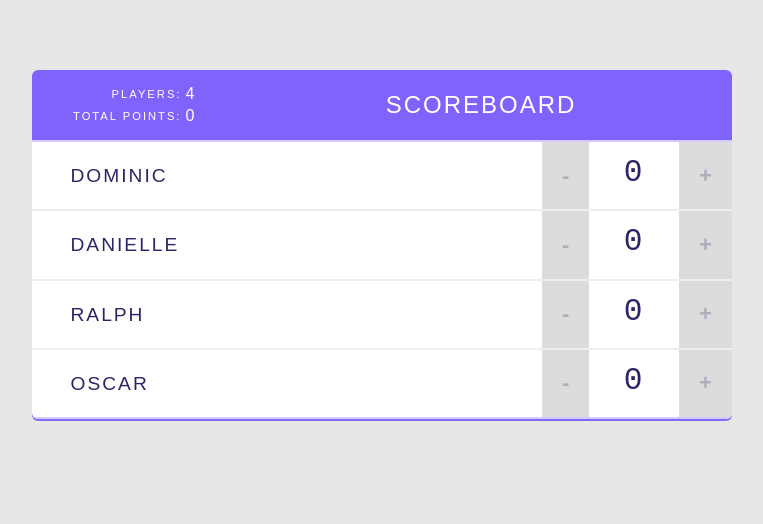
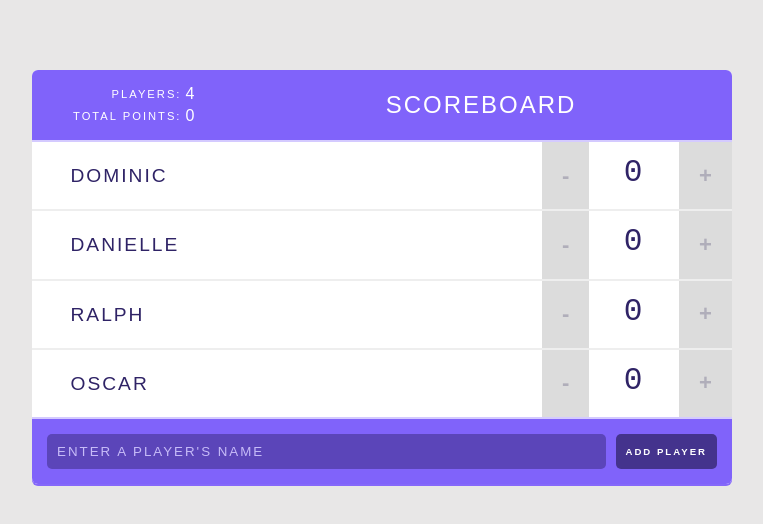
Before and after one commit to domfarnham/scoreboard2, a React (Create React App) app: page / in a window 1280 px wide. Shown: the top 524 px of the page, without its empty margins (258-1021 px from the left). Built offline with nearby package versions, Linux system fonts and the light colour scheme.

Commit message:
Created AddPlayerForm class component

```diff
--- /dev/null
+++ b/src/components/AddPlayerForm.js
@@ -0,0 +1,32 @@
+import React, { Component } from 'react'
+
+class AddPlayerForm extends Component {
+
+  state = {
+    value: ''
+  }
+
+  handleValueChange = (e) => {
+    this.setState({ value: e.target.value })
+  }
+
+  render () {
+    console.log(this.state.value)
+    return (
+      <form>
+        <input
+          type='text'
+          onChange={this.handleValueChange}
+          placeholder="Enter a player's name"
+          />
+
+        <input
+          type='submit'
+          value='Add player'
+        />
+      </form>
+    )
+  }
+}
+
+export default AddPlayerForm
--- a/src/components/App.js
+++ b/src/components/App.js
@@ -1,9 +1,11 @@
 import React, { Component } from 'react';
 import Header from './Header'
 import Player from './Player'
+import AddPlayerForm from './AddPlayerForm';
 
 
 class App extends Component {
+
   state = {
     players: [
       {
@@ -63,6 +65,8 @@
             removePlayer={this.handleRemovePlayer}
           />
         )}
+
+        <AddPlayerForm />
       </div>
     );
   }
```
Also changed, not shown: 1 other file (tests, documents, lock files or other folders).
